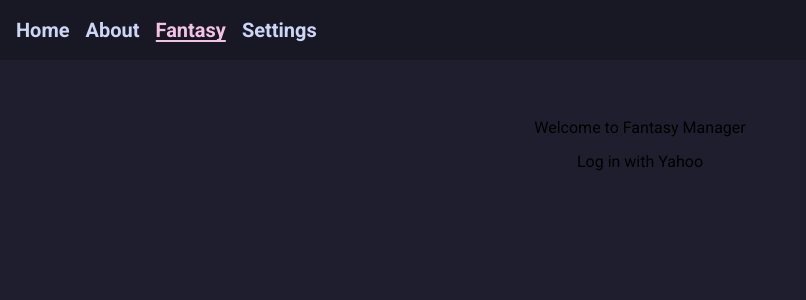
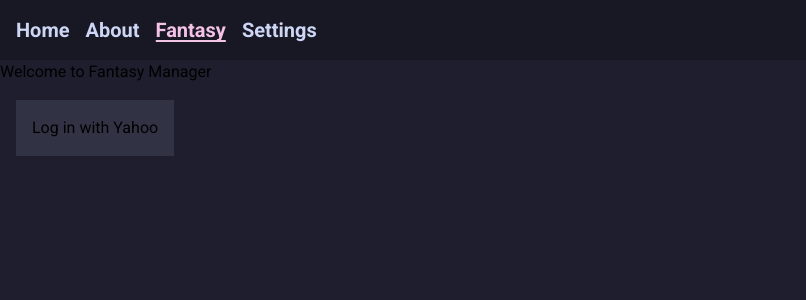
Before and after one commit to brandon-relentnet/testing-grounds, a React (Vite) app: page /fantasy in a window 1280 px wide. Shown: the top 300 px of the page, without its empty margins (0-806 px from the left). Built offline with nearby package versions, Linux system fonts and the light colour scheme.

Commit message:
fixed league stuff hopefully

```diff
--- /dev/null
+++ b/src/features/yahoo/LeagueSelection.jsx
@@ -0,0 +1,39 @@
+// LeagueSelection.js
+import React, { useEffect, useState } from 'react';
+import axios from 'axios';
+
+const LeagueSelection = ({ token }) => {
+    const [leagues, setLeagues] = useState([]);
+
+    useEffect(() => {
+        const fetchLeagues = async () => {
+            try {
+                const response = await axios.get('https://fantasysports.yahooapis.com/fantasy/v2/users;use_login=1/games;game_keys=nfl/leagues', {
+                    headers: {
+                        Authorization: `Bearer ${token}`,
+                    },
+                });
+                setLeagues(response.data); // Adjust according to the API response format
+            } catch (error) {
+                console.error('Error fetching leagues:', error);
+            }
+        };
+
+        if (token) {
+            fetchLeagues();
+        }
+    }, [token]);
+
+    return (
+        <div>
+            <h2>Select a League</h2>
+            <ul>
+                {leagues.map((league) => (
+                    <li key={league.id}>{league.name}</li>
+                ))}
+            </ul>
+        </div>
+    );
+};
+
+export default LeagueSelection;
--- a/src/features/yahoo/LoginButton.jsx
+++ b/src/features/yahoo/LoginButton.jsx
@@ -7,7 +7,7 @@ const LoginButton = () => {
     };
 
     return (
-        <button onClick={handleLogin} style={{ padding: '10px', fontSize: '16px' }}>
+        <button onClick={handleLogin} className='bg-surface0 p-4 m-4'>
             Log in with Yahoo
         </button>
     );
--- a/src/pages/Fantasy.jsx
+++ b/src/pages/Fantasy.jsx
@@ -1,18 +1,29 @@
 // src/pages/About.jsx
-import React from 'react';
+import React, { useEffect, useState } from 'react';
 import LoginButton from '../features/yahoo/LoginButton';
 
 function About() {
+    const [token, setToken] = useState(null);
+
+    useEffect(() => {
+        const urlParams = new URLSearchParams(window.location.search);
+        const accessToken = urlParams.get('token');
+        if (accessToken) {
+            setToken(accessToken);
+            // Optionally, store the token in localStorage or sessionStorage
+            localStorage.setItem('accessToken', accessToken);
+        }
+    }, []);
+
     return (
-        <div class="container mx-auto p-4">
-            <div class="flex justify-center pt-10 items-start h-screen">
-                <div class="text-center">
-                    <h1>Welcome to Fantasy Manager</h1>
-                    <LoginButton />
-                </div>
-            </div>
+        <div className="App">
+            <h1>Welcome to Fantasy Manager</h1>
+            {token ? (
+                <LeagueSelection token={token} />
+            ) : (
+                <LoginButton />
+            )}
         </div>
-
     );
 }
 
```
Also changed, not shown: 3 other files (tests, documents, lock files or other folders).
